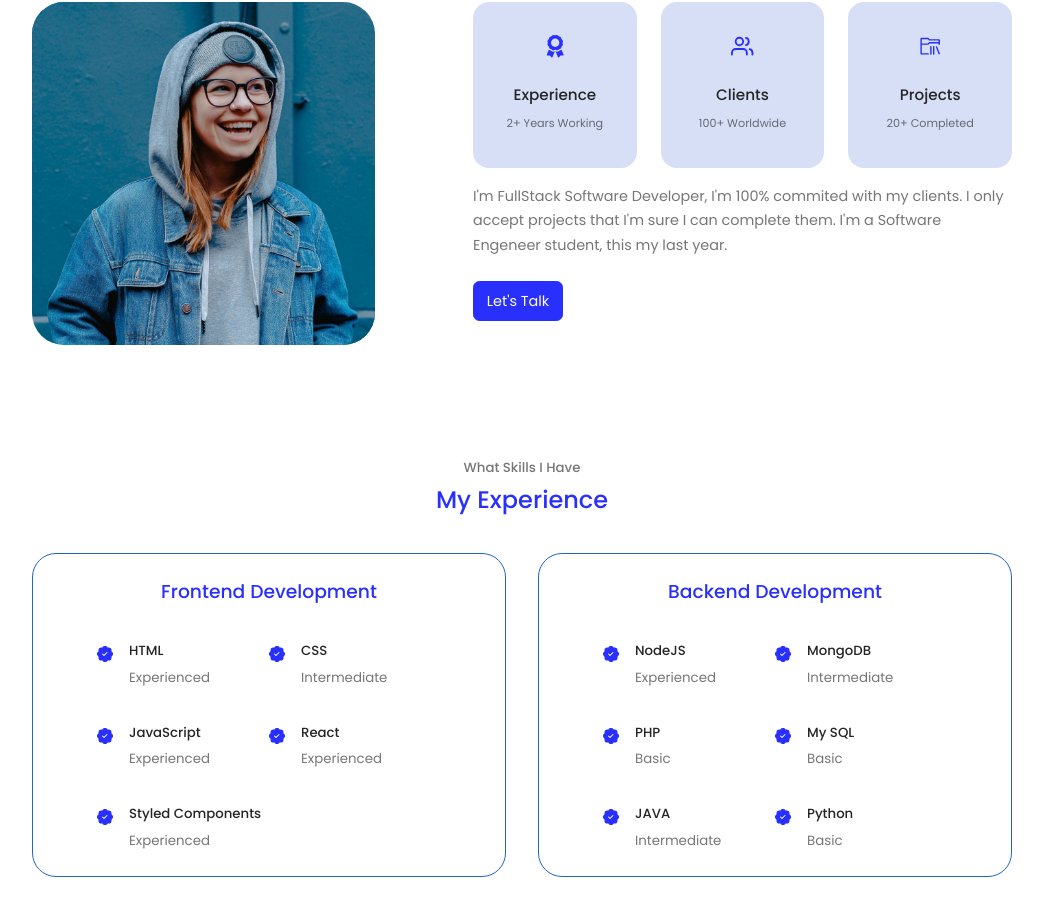
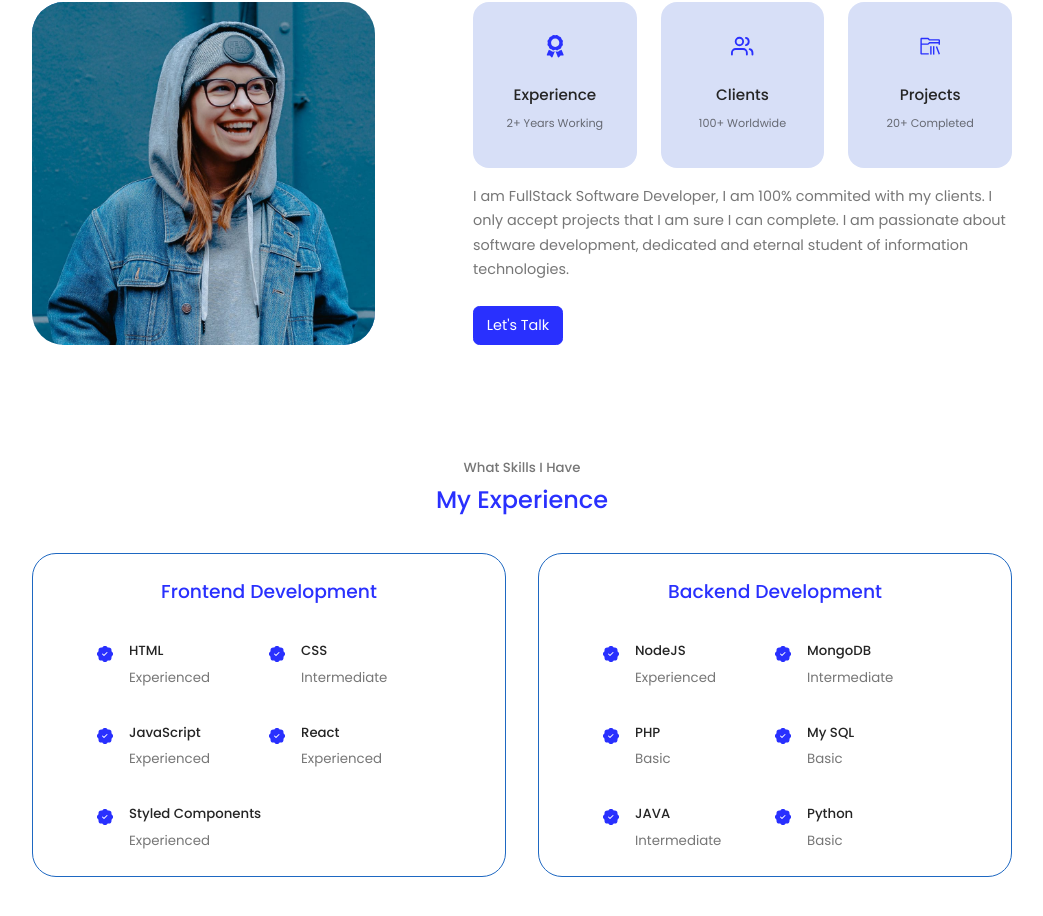
Before and after one commit to melvintivane/portfolio-website, a React (Vite) app: page / in a window 1280 px wide. Shown: the part 1005-1921 px from the top of the page, without its empty margins (118-1161 px from the left). Built offline with nearby package versions, Linux system fonts and the light colour scheme.

Commit message:
Update About.jsx

```diff
--- a/src/components/about/About.jsx
+++ b/src/components/about/About.jsx
@@ -24,26 +24,23 @@ const About = () => {
               <h5>Experience</h5>
               <small>2+ Years Working</small>
             </article>
-
             <article className='about__card'>
               <FiUsers className='about__icon'/>
               <h5>Clients</h5>
               <small>100+ Worldwide</small>
             </article>
-
             <article className='about__card'>
               <VscFolderLibrary className='about__icon'/>
               <h5>Projects</h5>
               <small>20+ Completed</small>
             </article>
           </div>
-
           <p>
-            I'm FullStack Software Developer, I'm 100% commited with my clients. I only accept
-            projects that I'm sure I can complete them.
-            I'm a Software Engeneer student, this my last year.
+            I am FullStack Software Developer, I am 100% commited with my clients. I only accept
+            projects that I am sure I can complete.
+            I am passionate about software development, dedicated and eternal
+            student of information technologies.
           </p>
-
           <a href="#contact" className='button button-primary'>Let's Talk</a>
         </div>
       </div>
```
